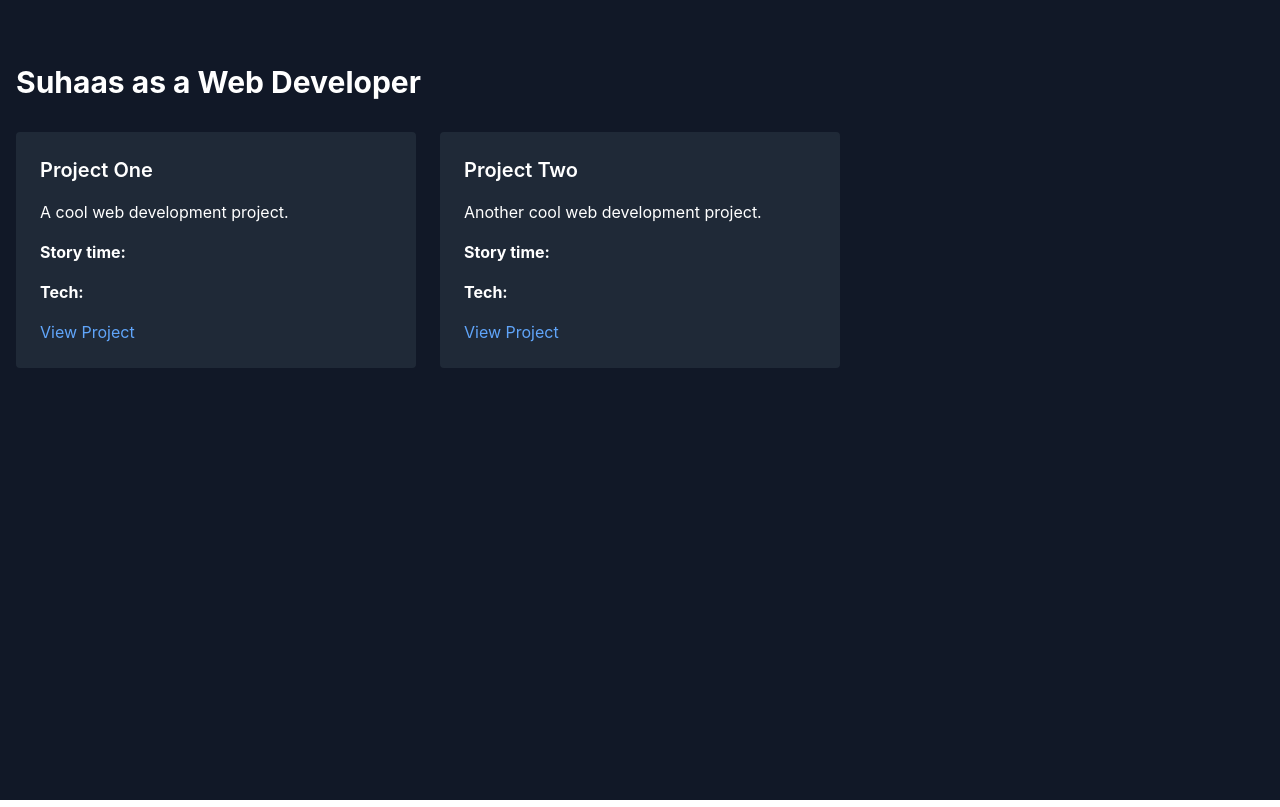
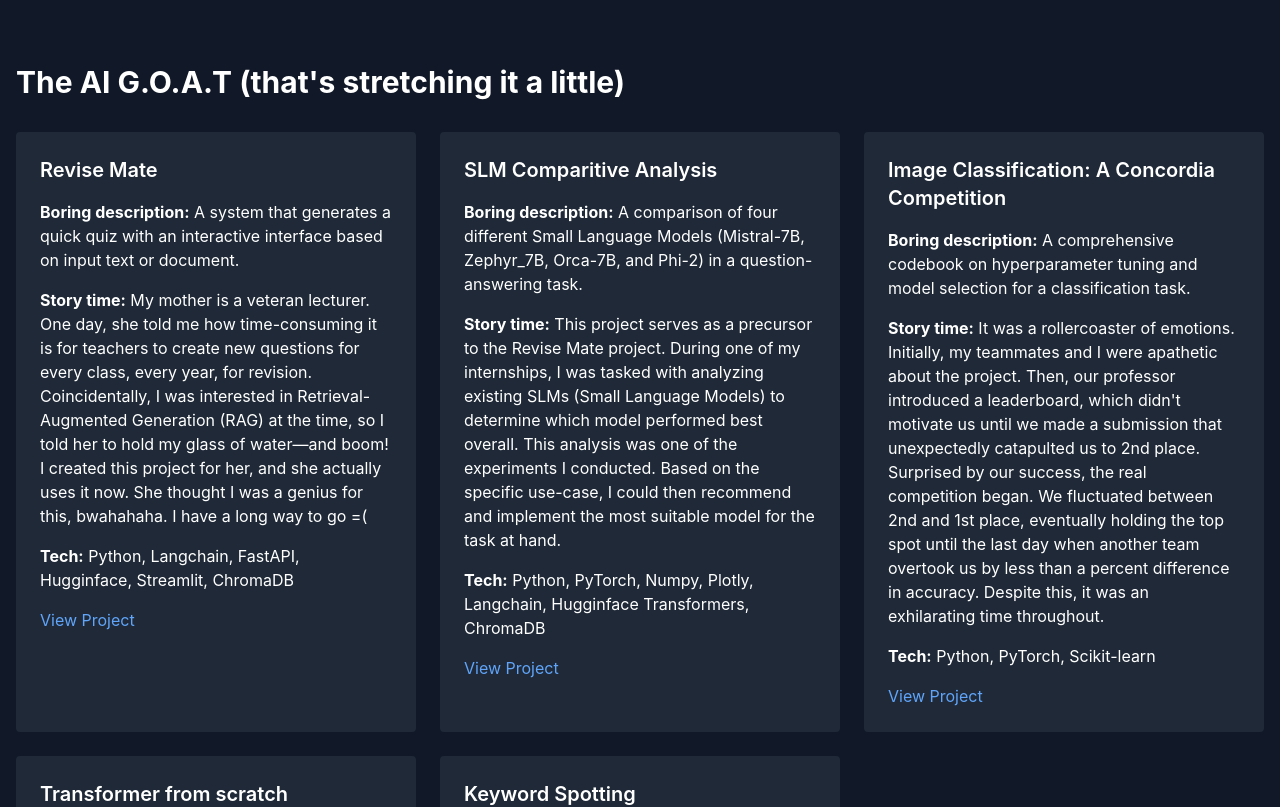
Before and after one commit to overlordiam/Portfolio, a React (Create React App) app: page /ai-engineer in a window 1280 px wide. Shown: the top 807 px of the page. Built offline with nearby package versions, Linux system fonts and the light colour scheme.

Commit message:
add notes for all AI and DE projects

```diff
--- a/src/components/AIEngineer.js
+++ b/src/components/AIEngineer.js
@@ -4,12 +4,15 @@ import SectionTemplate from "./SectionTemplate";
 
 const AIEngineer = () => {
   const projects = [
-    { name: "Project One", description: "A cool web development project.", link: "#" },
-    { name: "Project Two", description: "Another cool web development project.", link: "#" },
-    // Add more projects as needed
+    { name: "Revise Mate", description: "A system that generates a quick quiz with an interactive interface based on input text or document.", storyTime: "My mother is a veteran lecturer. One day, she told me how time-consuming it is for teachers to create new questions for every class, every year, for revision. Coincidentally, I was interested in Retrieval-Augmented Generation (RAG) at the time, so I told her to hold my glass of water—and boom! I created this project for her, and she actually uses it now. She thought I was a genius for this, bwahahaha. I have a long way to go =(", technologies: "Python, Langchain, FastAPI, Hugginface, Streamlit, ChromaDB", link: "https://github.com/overlordiam/ReviseMate" },
+    { name: "SLM Comparitive Analysis", description: "A comparison of four different Small Language Models (Mistral-7B, Zephyr_7B, Orca-7B, and Phi-2) in a question-answering task.", storyTime: "This project serves as a precursor to the Revise Mate project. During one of my internships, I was tasked with analyzing existing SLMs (Small Language Models) to determine which model performed best overall. This analysis was one of the experiments I conducted. Based on the specific use-case, I could then recommend and implement the most suitable model for the task at hand.", technologies: "Python, PyTorch, Numpy, Plotly, Langchain, Hugginface Transformers, ChromaDB", link: "https://github.com/overlordiam/SLM_comparison" },
+    { name: "Image Classification: A Concordia Competition", description: "A comprehensive codebook on hyperparameter tuning and model selection for a classification task.", storyTime: "It was a rollercoaster of emotions. Initially, my teammates and I were apathetic about the project. Then, our professor introduced a leaderboard, which didn't motivate us until we made a submission that unexpectedly catapulted us to 2nd place. Surprised by our success, the real competition began. We fluctuated between 2nd and 1st place, eventually holding the top spot until the last day when another team overtook us by less than a percent difference in accuracy. Despite this, it was an exhilarating time throughout.", technologies: "Python, PyTorch, Scikit-learn", link: "https://github.com/ajay-ramasubramanian/CIFAR-10-Challenge" },
+    { name: "Transformer from scratch", description: "Built the transformer architecture as described in the paper 'Attention is All You Need'.", storyTime: "I was familiar with the groundbreaking paper 'Attention is All You Need' and understood its theoretical aspects. But did I know how it was coded? How the authors went about each module? These were some questions I asked myself. I attempted to code it myself and was stumped from the first step. Then I realized that theoretical knowledge doesn't always translate to practical implementation. With help from external resources and videos, I was finally able to code the entire architecture, bridging the gap between theory and practice.", technologies: "Python, PyTorch, Numpy, Hugginface", link: "https://github.com/overlordiam/Transformer_from_scratch" },
+    { name: "Keyword Spotting", description: "An analysis on the ", storyTime: "", technologies: "Python, Speechbrain, PyTorch", link: "https://github.com/overlordiam/Keyword_spotting" },
+
   ];
 
-  return <SectionTemplate title="Suhaas as a Web Developer" projects={projects} />;
+  return <SectionTemplate title="The AI G.O.A.T (that's stretching it a little)" projects={projects} />;
 };
 
 export default AIEngineer;
--- a/src/components/DataEngineer.js
+++ b/src/components/DataEngineer.js
@@ -4,12 +4,13 @@ import SectionTemplate from "./SectionTemplate";
 
 const DataEngineer = () => {
   const projects = [
-    { name: "Project One", description: "A cool web development project.", link: "#" },
-    { name: "Project Two", description: "Another cool web development project.", link: "#" },
-    // Add more projects as needed
+    { name: "Azure Data-Engineering Pipeline", description: "This project illustrates the implementation of a comprehensive, end-to-end data pipeline using Azure's cloud ecosystem and Delta Lake technology. It covers the entire data lifecycle, from ingestion to analysis, by integrating various Azure services and tools to ensure efficient and reliable data processing.", storyTime: "I have performed many machine learning tasks and often wondered how the data arrived in such a neat and compact form.  I created this project to understand the transformation from chaos to order. This was my first data engineering project. Taking my first step in this field was a tough one. However, while executing this project, things fell in place one by one.", technologies: "Python, PySpark, SQL, Databricks, Azure Suite, PowerBI", link: "https://github.com/overlordiam/Azure-DE-F1" },
+    { name: "Real-Time Wikimedia Data Pipeline", description: "This project demonstrates a comprehensive, end-to-end data pipeline that captures, processes, and analyzes real-time data from Wikimedia. It consists of producers reading data from Wikimedia, redirected by the Kafka brokers to subscribed consumers and finally resolved into an ElasticSearch database.", storyTime: "I made this project to solely learn Kafka. As a web developer as well, I understood how imperative Kafka is to the scalability of applications. This is a mini-project made to get my hands dirty with the fundamentals of Kafka. Stay tuned to learn about the new project!!", technologies: "Java, Kafka, Zookeeper, ElasticSearch", link: "https://github.com/overlordiam/kafka-project" },
+    { name: "Real-Time Stock Market Data Pipeline: From Streaming to Analytics", description: "This end-to-end project demonstrates the implementation of a robust, real-time stock market data pipeline leveraging Python, Apache Kafka, and various AWS services. The pipeline efficiently handles streaming stock data, processes it, and makes it available for ad-hoc analysis.", storyTime: "I came across this article stating that AWS offers free credits to access their products. I have used the S3 bucket before for one of my internships, but hadn't really delved into the other services. This project was a very good starter into the data engineering services of AWS.", technologies: "Python, Kafka, SQL, AWS Glue, Athena, EC2, S3", link: "https://github.com/overlordiam/Kafka-AWS-project" },
+    { name: "Automated Data Pipeline with Airflow", description: "This project aims to develop a robust and scalable data pipeline that automates the process of extracting data from Google's API, transforming it and storing it in an Amazon S3 bucket.", storyTime: "My motivation to learn Airflow stems from the countless resources pointing to its significance in data orchestration.  Having previously learned Azure Data Factory, I initially assumed the two would be quite similar. However, I quickly realized how mistaken I was. This project has truly taught me the value of programmatically creating orchestrations, in contrast to the drag-and-drop interface I was accustomed to.", technologies: "Python, Pandas, Apache Airflow, AWS S3", link: "https://github.com/overlordiam/Automated-Data-Pipeline-Airflow" },
   ];
 
-  return <SectionTemplate title="Suhaas as a Web Developer" projects={projects} />;
+  return <SectionTemplate title="The Data Engineeting Maestro (On the way to becoming one!!)" projects={projects} />;
 };
 
 export default DataEngineer;
--- a/src/components/SectionTemplate.js
+++ b/src/components/SectionTemplate.js
@@ -1,15 +1,16 @@
 // src/components/SectionTemplate.js
 import React from "react";
 
-const SectionTemplate = ({ title, projects }) => {
+const SectionTemplate = ({ title, subtitle, projects }) => {
   return (
     <div className="container mx-auto px-4 py-16">
       <h2 className="text-3xl font-bold mb-8">{title}</h2>
+      <h2 className="text-1xl font-bold mb-8">{subtitle}</h2>
       <div className="grid grid-cols-1 md:grid-cols-2 lg:grid-cols-3 gap-6">
         {projects.map((project, index) => (
           <div key={index} className="bg-gray-800 p-6 rounded hover:bg-gray-700 transition duration-300">
             <h3 className="text-xl font-semibold mb-4">{project.name}</h3>
-            <p className="mb-4">{project.description}</p>
+            <p className="mb-4"><span className="font-bold">Boring description:</span>  {project.description}</p>
             <p className="mb-4"><span className="font-bold">Story time:</span>  {project.storyTime}</p>
             <p className="mb-4"><span className="font-bold">Tech:</span>  {project.technologies}</p>
             <a href={project.link} target="_blank" rel="noreferrer" className="text-blue-400 hover:underline">
--- a/src/components/WebDeveloper.js
+++ b/src/components/WebDeveloper.js
@@ -3,6 +3,9 @@ import React from "react";
 import SectionTemplate from "./SectionTemplate";
 
 const WebDeveloper = () => {
+
+    const title = "The Web Development Wizard (sounds kinda cool)"
+    const subTitle = "When it comes to web development, my friends often tell me that I possess 'Golden fingers'. For some reason, I am good at debugging (don't ask me why). So when we are all questioning our life decisions because of a 'life-threatening' bug, I come through with a patch. And that's how I earned the name."
     const projects = [
         { name: "Job Journal", description: "A tool designed to help job seekers efficiently manage and monitor their job applications.", storyTime: "Honestly, I use this website for my own use. Searching and preparing for jobs is already an ordeal, and keeping track of the applications adds on to the burden. I simply thought, since I am a self-proclaimed web development wizard, I should put my skills to good use.", technologies: "Next.js, React Query, Prisma, Clerk, TypeScript, TailwindCSS, Git", link: "https://github.com/overlordiam/Job-Journal" },
         { name: "One Stop", description: "A full-stack E-commerce application from sign-in to checkout.", storyTime: "I can say this with chest, I struggled with this project the most. As a fledging web developer, it took everything in me to learn the concepts of React and complex state management libraries like Redux. At the end, I came out strong with solid foundations in React and state management.", technologies: "React.js, Redux, Firestore, Firebase OAuth, SASS, Stripe, Git", link: "https://github.com/overlordiam/one-stop" },
@@ -12,7 +15,7 @@ const WebDeveloper = () => {
         { name: "Capitals Quiz", description: "A simple multiple choice quiz that tests your knowledge on the world's geography.", storyTime: "A stepping stone to learn TypeScript and TailwindCSS. Nothing more to it really. Actually...... at one point in my life, I memorized all the capital cities in the world.", technologies: "React.js, TypeScript, TailwindCSS, Git", link: "https://github.com/overlordiam/capitals-quiz" },
     ];
 
-  return <SectionTemplate title="The Web Development Wizard" projects={projects} />;
+    return <SectionTemplate title={title} subtitle={subTitle} projects={projects} />;
 };
 
 export default WebDeveloper;
```
Lines whose indentation alone changed are shown as unchanged.
